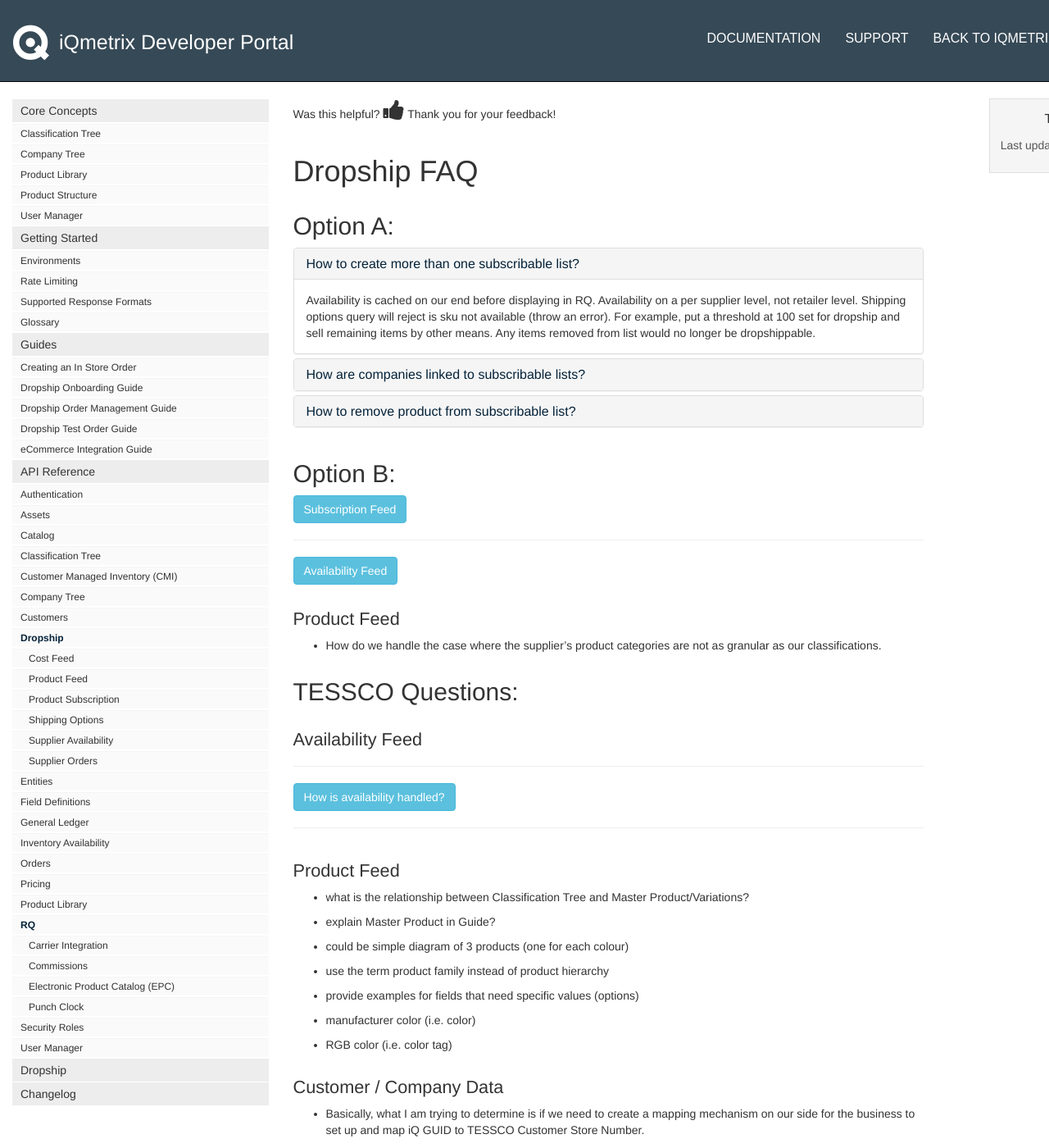
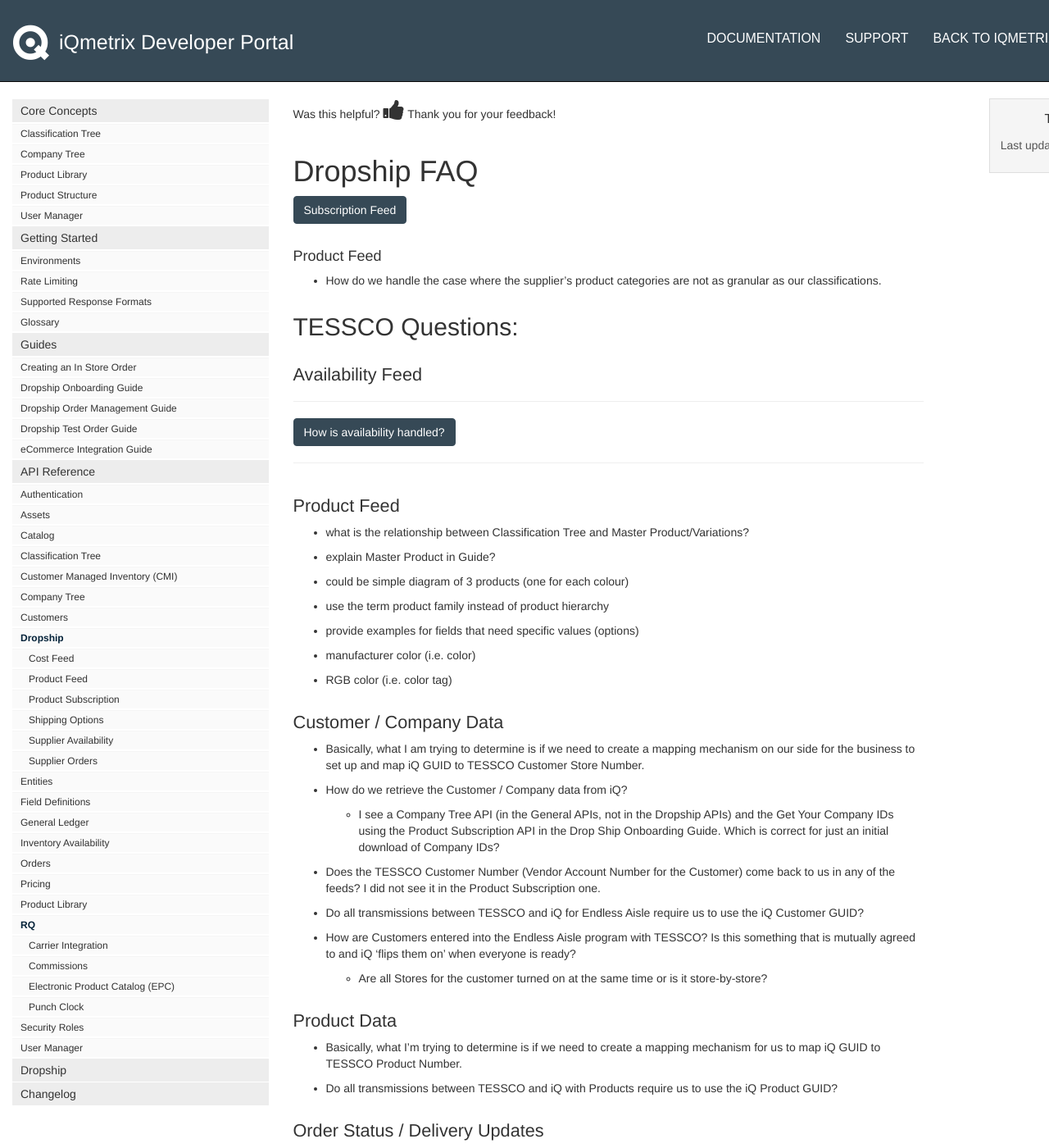
Before and after one commit to iq-coryp/documentation-testing, a Jekyll site: the page built from pages/dropship-faq.md, in a window 1280 px wide and 1400 px high. Shown: the whole window at 82% size. Built offline with Jekyll 4.4.1, drawn with Linux system fonts in a browser that asks for light colours; nearby versions of some CDN libraries; some web fonts are replaced; library files that are not in the unit come from our copies; Markdown is read by kramdown in place of the engine named in the settings; comment, search, counter and statistics services are not loaded; some of the changed text lies outside the part shown.

Commit message:
DS FAQ run 2

```diff
--- a/css/customstyles.css
+++ b/css/customstyles.css
@@ -875,3 +875,13 @@
   margin-top: 10px;
   margin-left: 23%;
 }
+
+.btn-info{
+  background-color: #364956;
+  border-color: #364956;
+}
+
+.btn-info.active, .btn-info.focus, .btn-info:active, .btn-info:focus, .btn-info:hover, .open>.dropdown-toggle.btn-info{
+  background-color: #364956;
+  border-color: #364956;
+}
--- a/pages/dropship-faq.md
+++ b/pages/dropship-faq.md
@@ -4,13 +4,15 @@
 tags: []
 keywords:
 audience:
-last_updated: 10-02-2016
+last_updated: 11-02-2016
 summary:
 ---
 {% include linkrefs.html %}
 
-## Option A:
 
+<button type="button" class="btn btn-info" data-toggle="collapse" data-target="#sub-btn" >Subscription Feed</button>
+
+<div id="sub-btn" class="collapse" style="border: 1px solid #ddd;">
 
 <div class="panel-group" id="accordion">
 <div class="panel panel-default">
@@ -47,7 +49,10 @@
 </div>
 </div>
 
+</div>
 
+
+<!--
 ## Option B:
 
 <button type="button" class="btn btn-info" data-toggle="collapse" data-target="#sub-items" >Subscription Feed</button>
@@ -59,25 +64,24 @@
 <div id="sub1" class="collapse">Availability is cached on our end before displaying in RQ. Availability on a per supplier level, not retailer level. Shipping options query will reject is sku not available (throw an error). For example, put a threshold at 100 set for dropship and sell remaining items by other means. Any items removed from list would no longer be dropshippable.
 </div>
 
----
+
 
 <button type="button" class="btn btn-info" data-toggle="collapse" data-target="#sub2">How are companies linked to subscribable lists?</button>
 
 <div id="sub2" class="collapse">Availability is cached on our end before displaying in RQ. Availability on a per supplier level, not retailer level. Shipping options query will reject is sku not available (throw an error). For example, put a threshold at 100 set for dropship and sell remaining items by other means. Any items removed from list would no longer be dropshippable.
 </div>
 
----
+
 
 <button type="button" class="btn btn-info" data-toggle="collapse" data-target="#sub3">How to remove product from subscribable list?</button>
 
 <div id="sub3" class="collapse">Availability is cached on our end before displaying in RQ. Availability on a per supplier level, not retailer level. Shipping options query will reject is sku not available (throw an error). For example, put a threshold at 100 set for dropship and sell remaining items by other means. Any items removed from list would no longer be dropshippable.
 </div>
 
----
+
 
 </div>
 
--------
 
 <button type="button" class="btn btn-info" data-toggle="collapse" data-target="#ava-items" >Availability Feed</button>
 
@@ -91,8 +95,10 @@
 
 </div>
 
+-->
 
-### Product Feed
+
+#### Product Feed
 
 * How do we handle the case where the supplier’s product categories are not as granular as our classifications.
 
```
